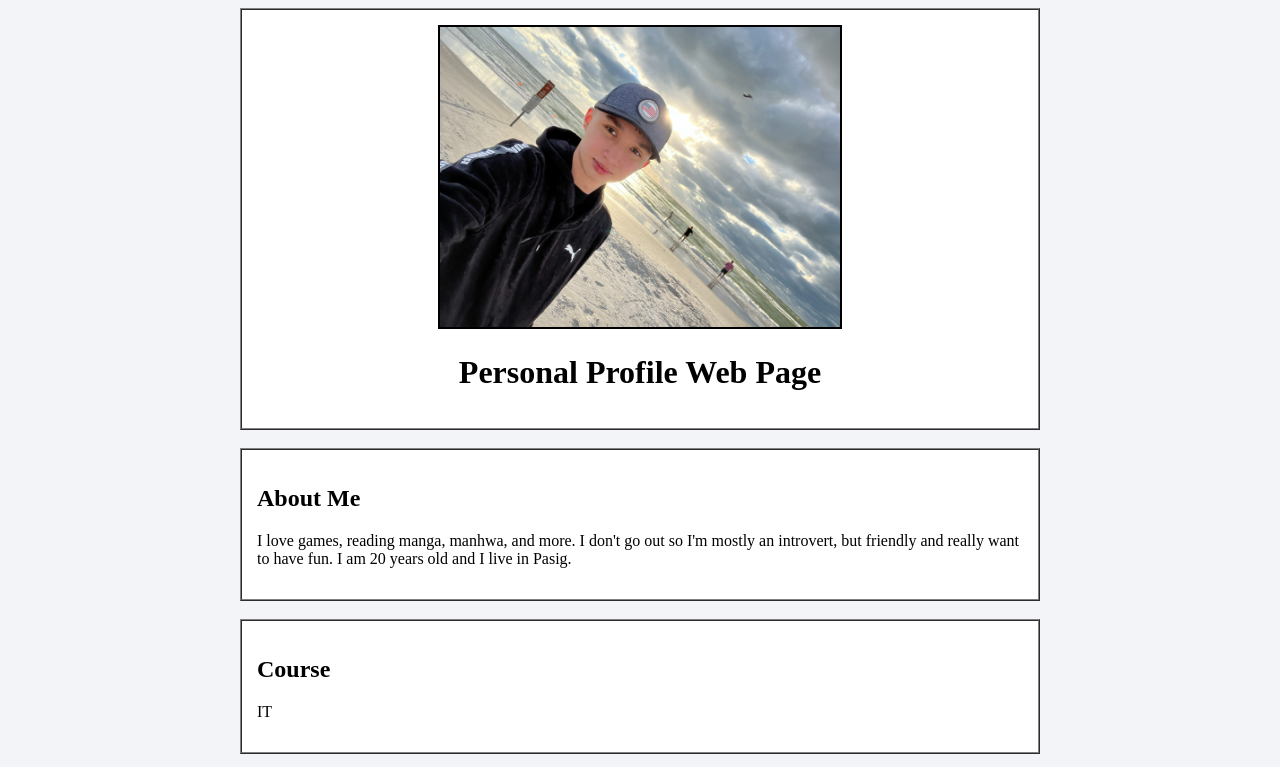
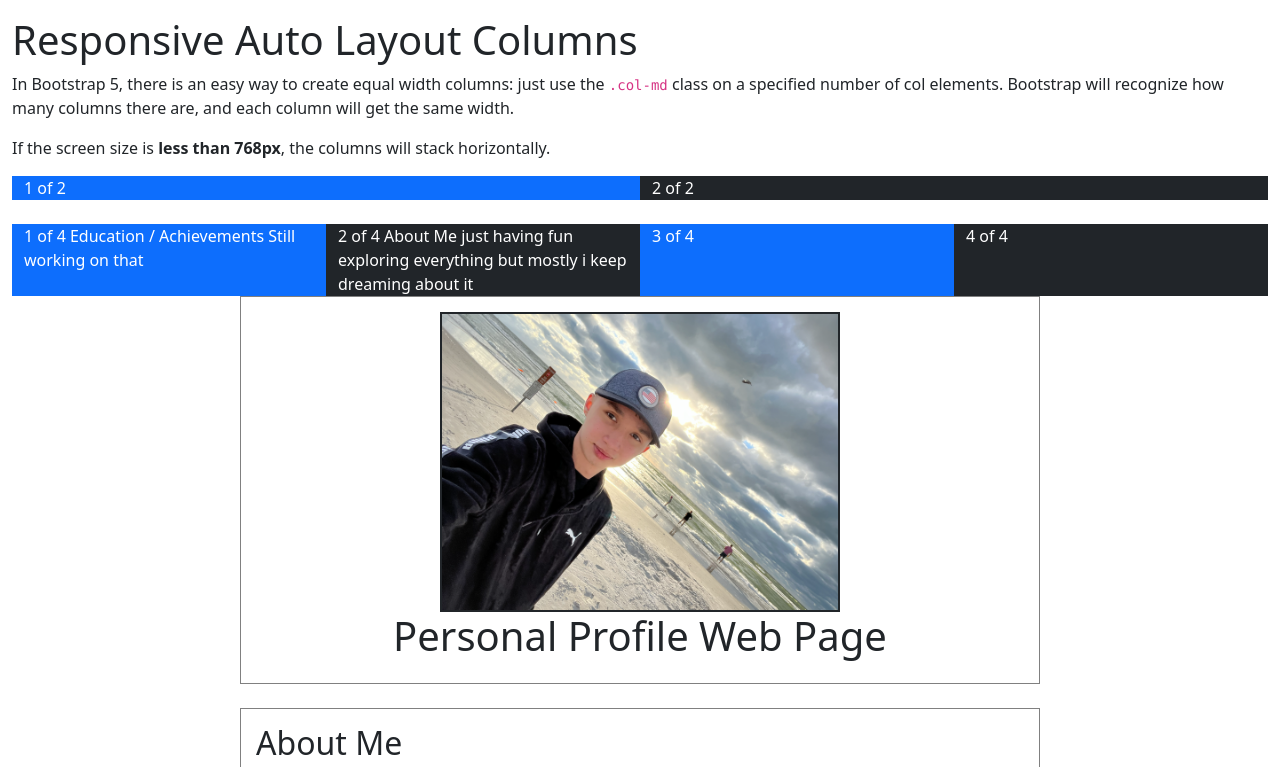
Before and after one commit to EndDepthGames/WEBPROG-CS251_IT253-html-lessons, a plain HTML site: page introduction/index.html in a window 1280 px wide. Shown: the top 767 px of the page. Drawn offline with nearby package versions, Linux system fonts and the light colour scheme.

Commit message:
boot strap experiment on going

```diff
--- a/introduction/index.html
+++ b/introduction/index.html
@@ -2,8 +2,45 @@
 <html>
 <head>
 <title>Personal Profile Web Page</title>
+  <meta charset="utf-8">
+  <meta name="viewport" content="width=device-width, initial-scale=1">
+  <link href="https://cdn.jsdelivr.net/npm/bootstrap@5.3.8/dist/css/bootstrap.min.css" rel="stylesheet">
+  <script src="https://cdn.jsdelivr.net/npm/bootstrap@5.3.8/dist/js/bootstrap.bundle.min.js"></script>
 </head>
 <body bgcolor="#f2f4f8">
+
+<div class="container-fluid mt-3">
+  <h1>Responsive Auto Layout Columns</h1>
+  <p>In Bootstrap 5, there is an easy way to create equal width columns: just use the <code>.col-md</code> class on a specified number of col elements. Bootstrap will recognize how many columns there are, and each column will get the same width.</p>
+  <p>If the screen size is <strong>less than 768px</strong>, the columns will stack horizontally.</p>
+  <div class="container-fluid">
+    <div class="row">
+      <div class="col-md bg-primary text-white">1 of 2</div>
+      <div class="col-md bg-dark text-white">2 of 2</div>
+    </div>
+  </div>
+  <br>
+
+  <div class="container-fluid">
+    <div class="row">
+      <div class="col-md bg-primary text-white">1 of 4
+
+        Education / Achievements
+        Still working on that
+
+      </div>
+      <div class="col-md bg-dark text-white">2 of 4
+
+        About Me
+        just having fun exploring everything but mostly i keep dreaming about it
+
+      </div>
+      <div class="col-md bg-primary text-white">3 of 4</div>
+      <div class="col-md bg-dark text-white">4 of 4</div>
+    </div>
+  </div>
+</div>
+
 <!--Fixing the placements of the body -->
 <center>
 <!--This will be my main profile picture  -->
```
